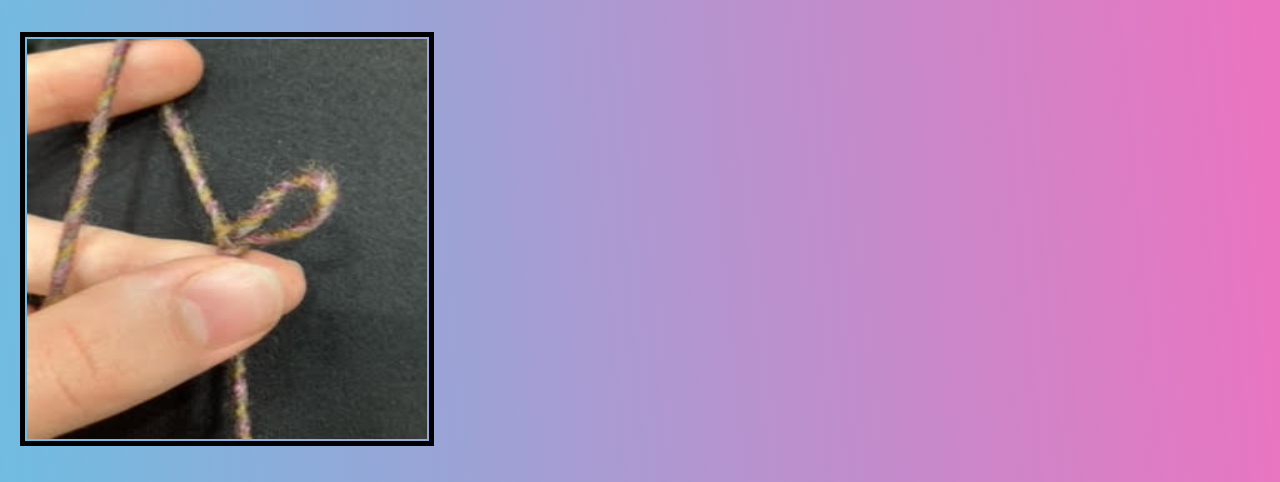
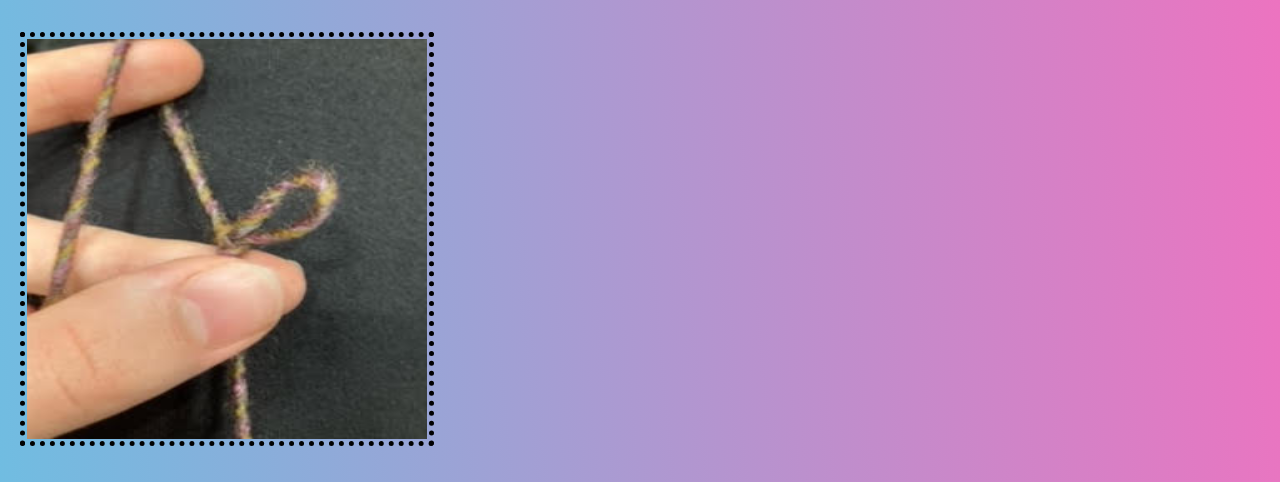
Before and after one commit to akalalane/project1, a plain HTML site: page crochet.html in a window 1280 px wide. Shown: the part 435-917 px from the top of the page. Drawn offline with Linux system fonts and the light colour scheme; a web font is replaced by a local one.

Commit message:
Update style.css

```diff
--- a/css/style.css
+++ b/css/style.css
@@ -30,8 +30,8 @@ p{
 img{
   width: 400px;
   height: 400px;
-  border: 5px solid;
-  border-color: #000;
+  border: 5px dotted;
+  border-color: linear-gradient(to top right, #f071bf, cyan);
   padding: 2px;
   margin-left: 20px;
 }
```
